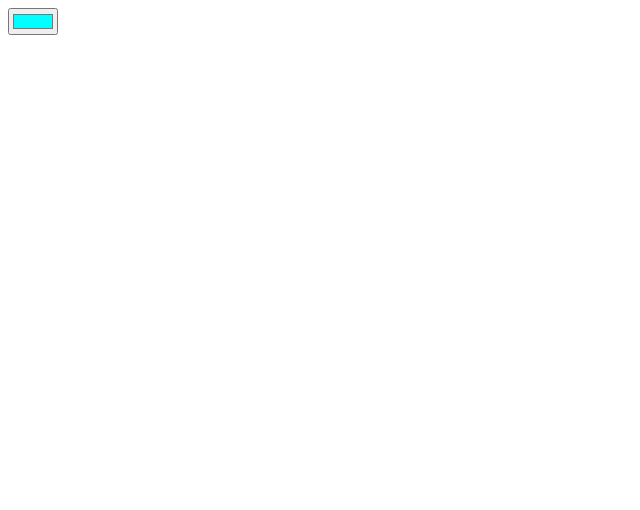
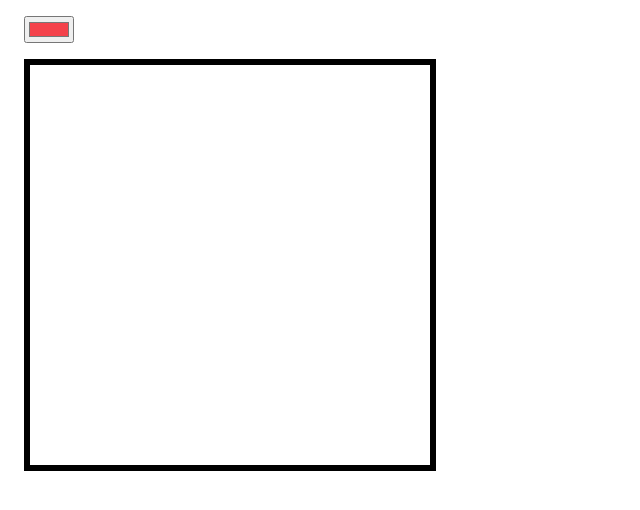
Before and after one commit to catcstevens/canvas, a React (Create React App) app: page / in a window 1280 px wide. Shown: the top 510 px of the page, without its empty margins (0-640 px from the left). Built offline with nearby package versions, Linux system fonts and the light colour scheme.

Commit message:
added component to draw to html5 canvas element

```diff
--- a/src/components/Canvas.js
+++ b/src/components/Canvas.js
@@ -1,29 +1,100 @@
-import React, { Component } from 'react';
-import ColourSelector from './ColourSelector';
+import React, {Component} from 'react'
+import ColourSelector from './ColourSelector'
+
+const canvasStyles = {
+    border: "6px solid black"
+}
+const divStyles = {
+    margin: "1em"
+}
 
 class Canvas extends Component {
-    state = { hex: '#00ffff'};
+    state = {
+        hex: "#f4424b",
+        coords: null,
+        height: 400,
+        width: 400
+    }
 
-        componentDidMount() {
-            console.log(this.state.hex);
+    constructor(props) {
+            super(props)
+            this.canvasRef = React.createRef()
+            this.context = null
+    }
+
+    componentDidMount() {
+        this.setContext()
+    }
+
+    componentDidUpdate() {
+        this.setContext()
+    }
+
+    setContext() {
+        this.context = this.canvasRef.current.getContext('2d');
+        this.context.strokeStyle = this.state.hex;
+        this.context.lineJoin = "round";
+        this.context.lineWidth = 3;
+    }
+
+    onColourSelectorChange = (newHex) => {
+        this.setState({ hex: newHex})
+    }
+
+    onCanvasMouseMove = (event) => {
+        const x = event.nativeEvent.offsetX;
+        const y = event.nativeEvent.offsetY;
+        const coords = this.state.coords;
+        const { height, width } = this.state;
+        if (x > 0 && x < width && y > 0 && y < height) {
+            if (coords) {
+                this.context.beginPath();
+                this.context.moveTo(coords[0], coords[1]);
+                this.context.lineTo(x, y);
+                this.context.closePath();
+                this.context.stroke();
+                this.setState({ coords: [x,y]});
+            }
+        } else {
+            this.setState({ coords: null });
         }
+    }
 
-        onColourSelectorChange = (hex) => {
-            this.setState ({ hex});
-        }
+    onCanvasMouseUp = () => {
+        this.setState({ coords: null });
+    }
+
+    onCanvasMouseDown = (event) => {
+        const x = event.nativeEvent.offsetX;
+        const y = event.nativeEvent.offsetY;
+        this.setState({ coords: [x,y]})
+    }
 
     render() {
-        const { hex } = this.state;
+        const { hex, height, width } = this.state
 
         return (
             <div>
-                <ColourSelector
+                <div style={divStyles}>
+                    <ColourSelector
                     onColourSelectorChange={this.onColourSelectorChange}
                     hex={hex}
-                />
+                    />
+                </div>
+                <div style={divStyles}>
+                    <canvas
+                        ref={this.canvasRef}
+                        width={width}
+                        height={height}
+                        onMouseMove={this.onCanvasMouseMove}
+                        onMouseUp={this.onCanvasMouseUp}
+                        onMouseDown={this.onCanvasMouseDown}
+                        style={canvasStyles}
+                    />
+                </div>
             </div>
-        );
+        )
     }
 }
 
-export default Canvas;
+export default Canvas
```
